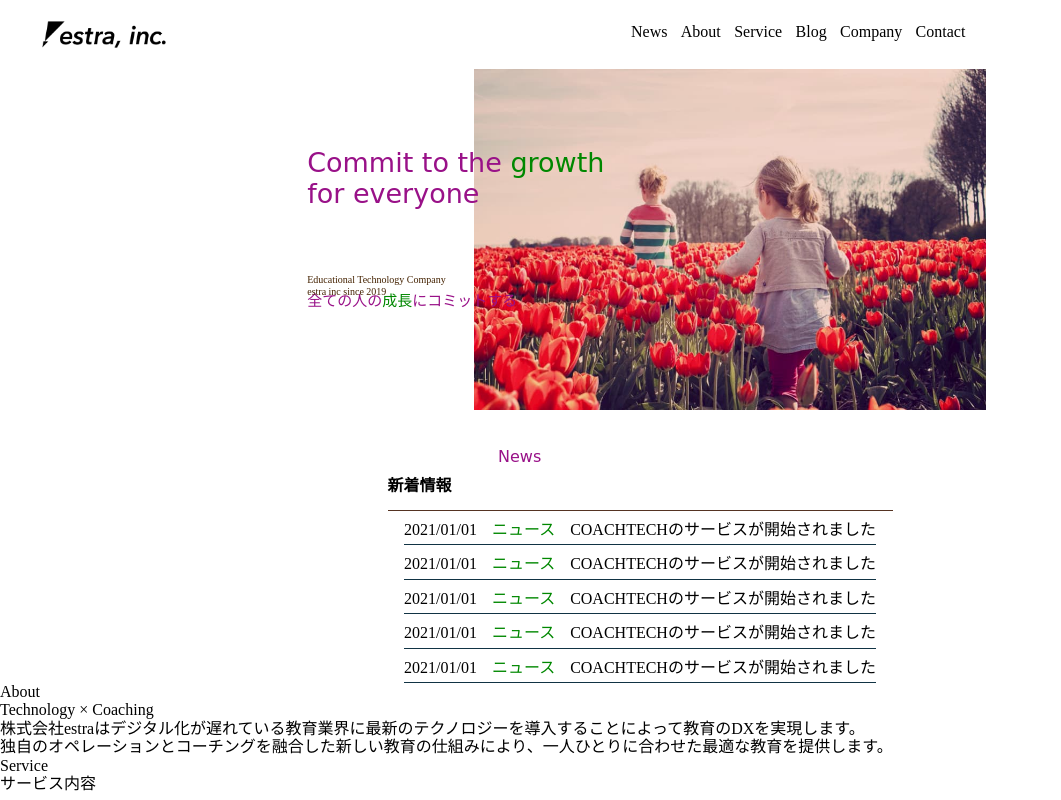
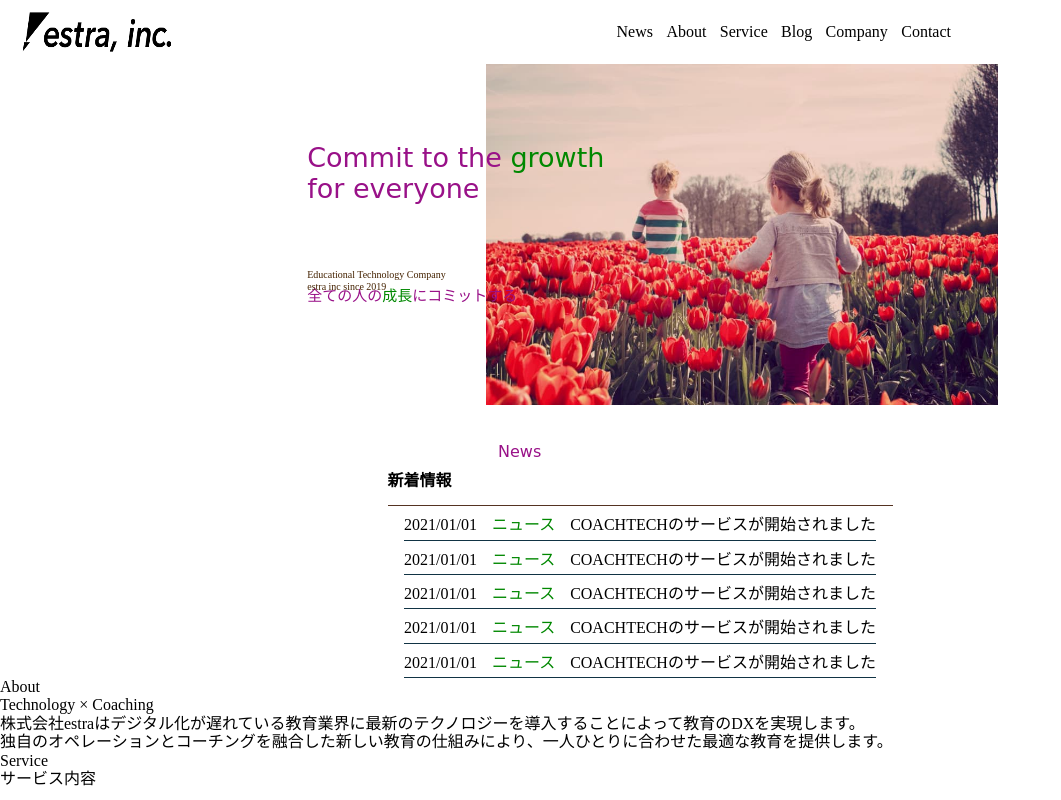
Before and after one commit to nisihara-yudai/seiteki_enshu02, a plain HTML site: page index.html in a window 1280 px wide. Shown: the top 800 px of the page, without its empty margins (0-1061 px from the left). Drawn offline with Linux system fonts and the light colour scheme; a web font is replaced by a local one.

Commit message:
test06 commit

```diff
--- a/css/style.css
+++ b/css/style.css
@@ -9,9 +9,9 @@ body {
 }
 
 img.tag {
-    width: 10%;
-    height: 20%;
-    margin: 20px 40px;
+    width: 12%;
+    height: auto;
+    margin: 10px 20px;
 }
 
 .nav {
@@ -68,7 +68,7 @@ span.sub_title {
 
 img.first_view {
     width: 40vw;
-    margin-left: 14%;
+    margin-left: 16%;
 }
 
 .informations {
@@ -81,6 +81,7 @@ li.sub-title {
     margin-bottom: 10px;
     list-style: none;
     margin-left: 498px;
+    text-align: left;
 }
 
 li.information {
```
